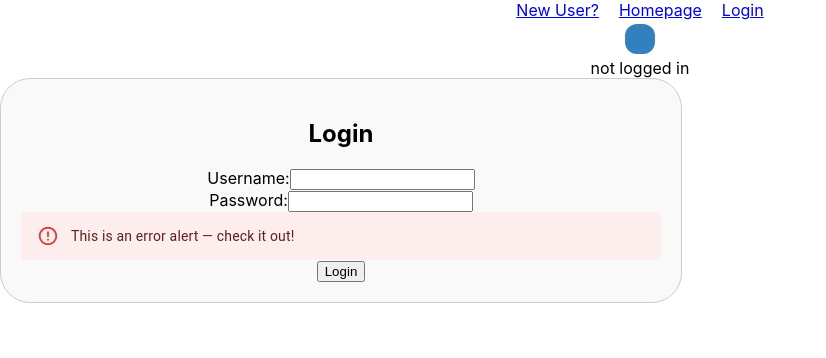
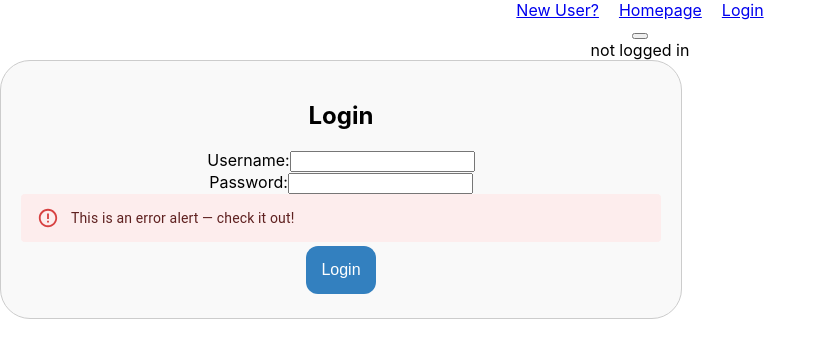
Before and after one commit to swve0869/nodesite, a React (Create React App) app in the folder reactsite/: page / in a window 1280 px wide. Shown: the top 358 px of the page, without its empty margins (0-826 px from the left). Built offline with nearby package versions, Linux system fonts and the light colour scheme; no server answers.

Commit message:
fixed App.js user state issue. Users Log in is now working. Starting on styling navbar

```diff
--- a/reactsite/src/App.js
+++ b/reactsite/src/App.js
@@ -21,14 +21,18 @@ function App() {
     email:"",
   });
 
-  loggedIn ? console.log( ` ${userInfo.username} logged in logged in`) : console.log("/ not logged in");
-
 
   function handleLogin(user_data) {
-    setuserInfo({user_data});
+    user_data.loggedIn = true;
+    console.log(user_data);
+    setuserInfo(user_data);
     setLoggedIn(true);
-    //navigate('/Homepage');
+    //loggedIn ? console.log( ` ${userInfo.username} logged in logged in`) : console.log("/ not logged in");
+
+    navigate('/Homepage');
    }
+
+   loggedIn ? console.log( ` ${userInfo.username} logged in`) : console.log("/ not logged in");
 
 
   return (
--- a/reactsite/src/Login.js
+++ b/reactsite/src/Login.js
@@ -75,7 +75,7 @@ const Login = ({handleLogin}) => {
                     />
                 </div>
                 <Alert severity="error">This is an error alert — check it out!</Alert>
-                <button type="submit" onClick={handleSubmit} buttonmsg="Login">Login</button>
+                <Button type="submit" onClick={handleSubmit} buttonmsg="Login" style="button">Login</Button>
             </form>
         </Box>
     );
--- a/reactsite/src/components/Button.js
+++ b/reactsite/src/components/Button.js
@@ -1,17 +1,10 @@
 import React, { useState } from 'react';
 import './Button.css';
 
-function Button({onClick,buttonmsg}){
-
-    const [style, setStyle] = useState("button");
-
-    const handleClick = () => {
-        setStyle("buttonclicked");
-        console.log("button clicked");
-        //onClick(e);
-    }
+function Button({onClick,buttonmsg,style}){
+    let [truestyle, settrueStyle] = useState(style);
 
     return(
-        <button className={style}  onClick={handleClick}>{buttonmsg}</button>
+        <button className={truestyle}  onClick={onClick}>{buttonmsg}</button>
     )
 } export default Button;
```
Also changed, not shown: reactsite/src/components/Nav.js (added, +24 -0 lines).
